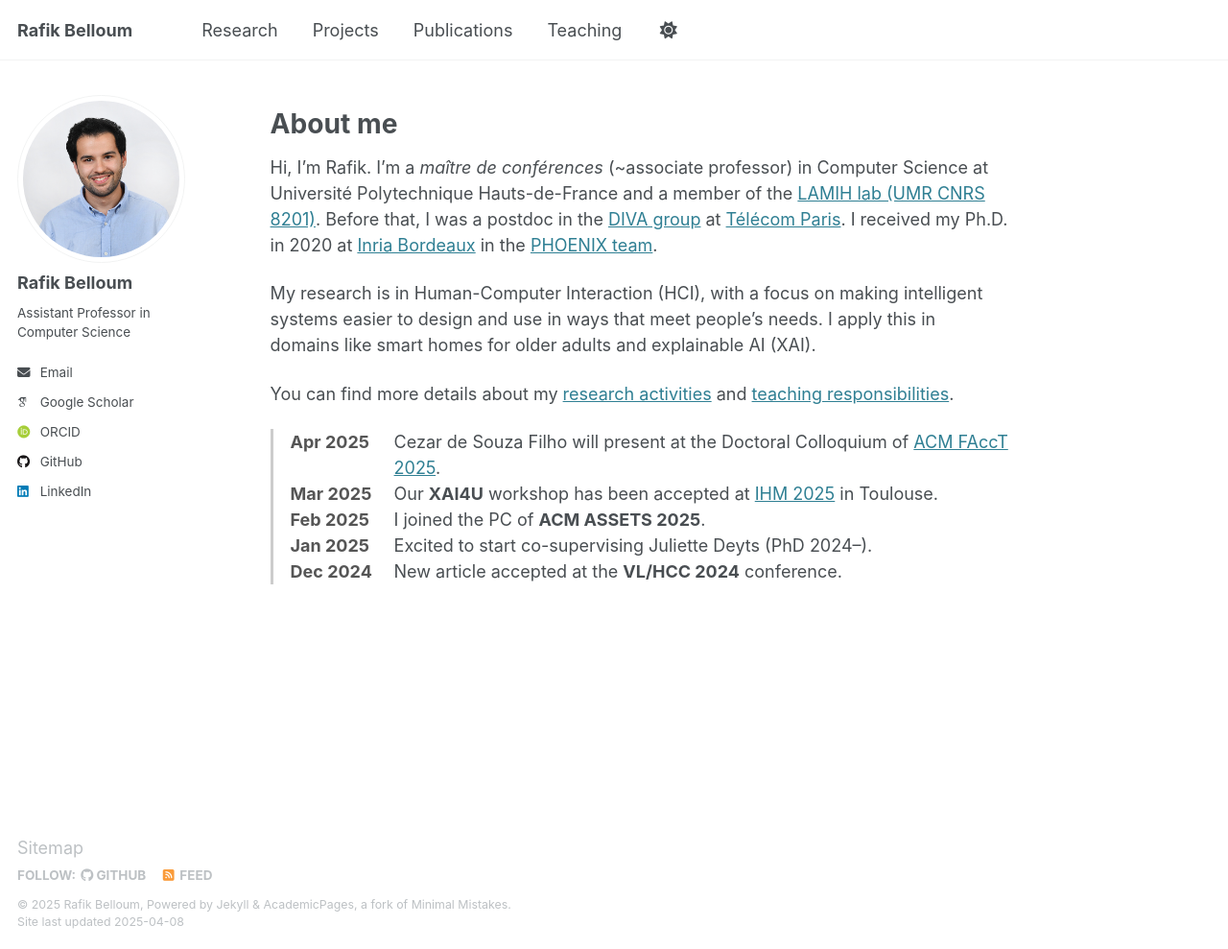
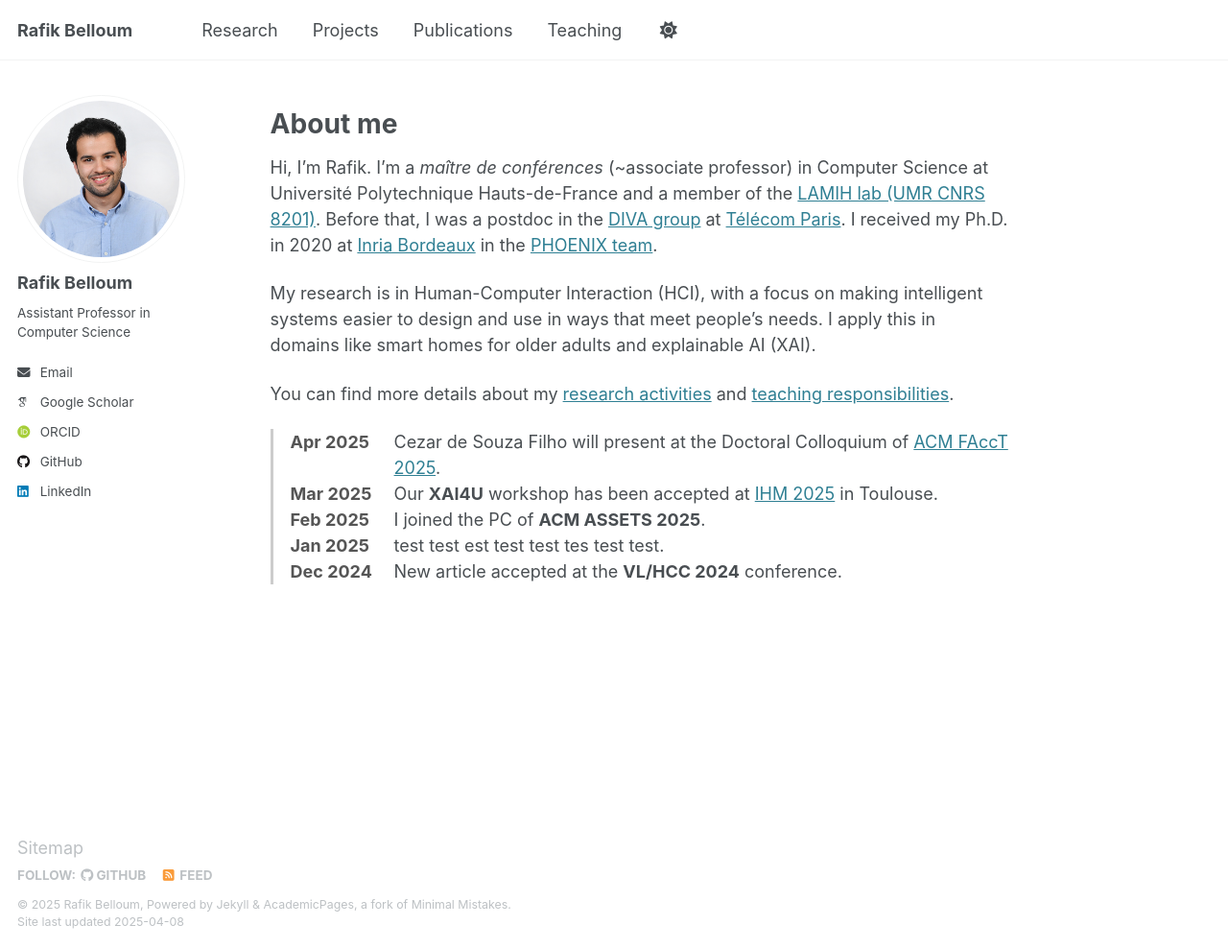
Before and after one commit to rafik-belloum/rafik-belloum.github.io, a Jekyll site: the page built from _pages/about.md, in a window 1280 px wide and 989 px high. Shown: the whole window at 96% size. Built offline with Jekyll 4.4.1, drawn with Linux system fonts in a browser that asks for light colours; some web fonts are replaced.

Commit message:
Update about.md

```diff
--- a/_pages/about.md
+++ b/_pages/about.md
@@ -34,7 +34,7 @@ You can find more details about my [research activities](/research/) and [teachi
 
   <div class="news-item">
     <div class="news-date">Jan 2025</div>
-    <div class="news-text">Excited to start co-supervising Juliette Deyts (PhD 2024–).</div>
+    <div class="news-text">test test est test test tes test test.</div>
   </div>
 
   <div class="news-item">
```
